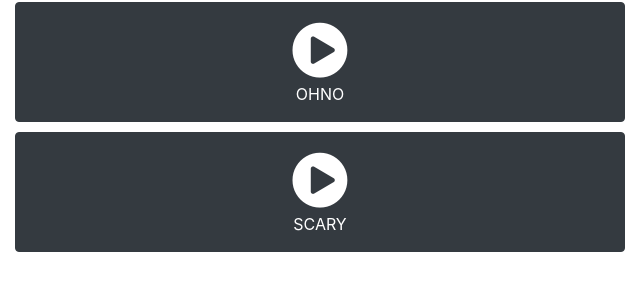
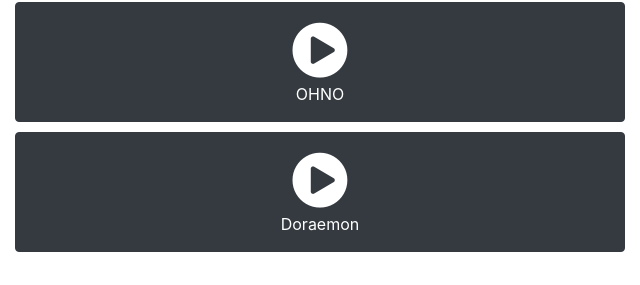
Before and after one commit to agungsucipto/agungsucipto.github.io, a plain HTML site: page index.html in a window 1280 px wide. Shown: the part 603-888 px from the top of the page, 0-640 px from the left. Drawn offline with nearby package versions, Linux system fonts and the light colour scheme.

Commit message:
Doraemon

```diff
--- a/index.html
+++ b/index.html
@@ -27,7 +27,7 @@
           { file: 'BADUMJES', name: 'BADUMJES' },
           { file: 'OHNO', name: 'OHNO' },
           { file: 'SAD', name: 'SAD' },
-          { file: 'SCARY', name: 'SCARY' }
+          { file: 'Doraemon', name: 'Doraemon' }
         ];
 
       $(document).ready(function () {
```
